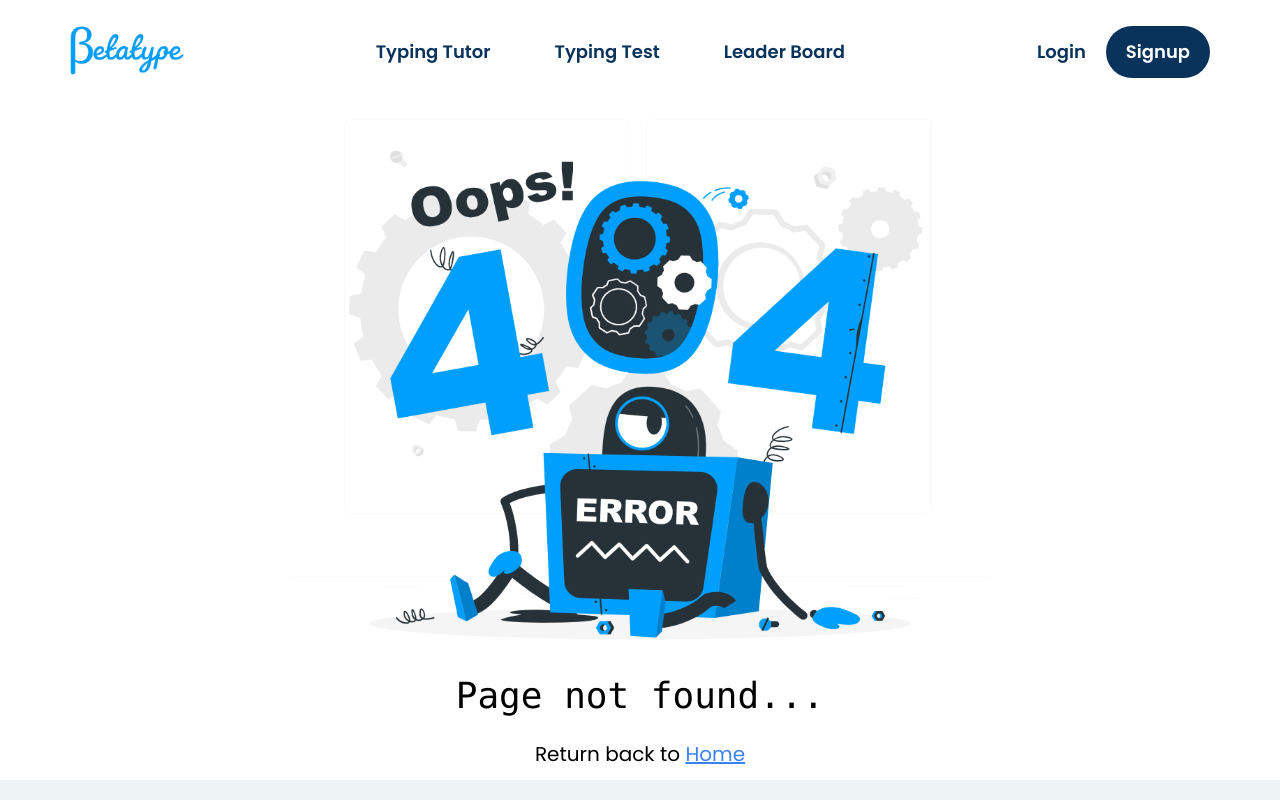
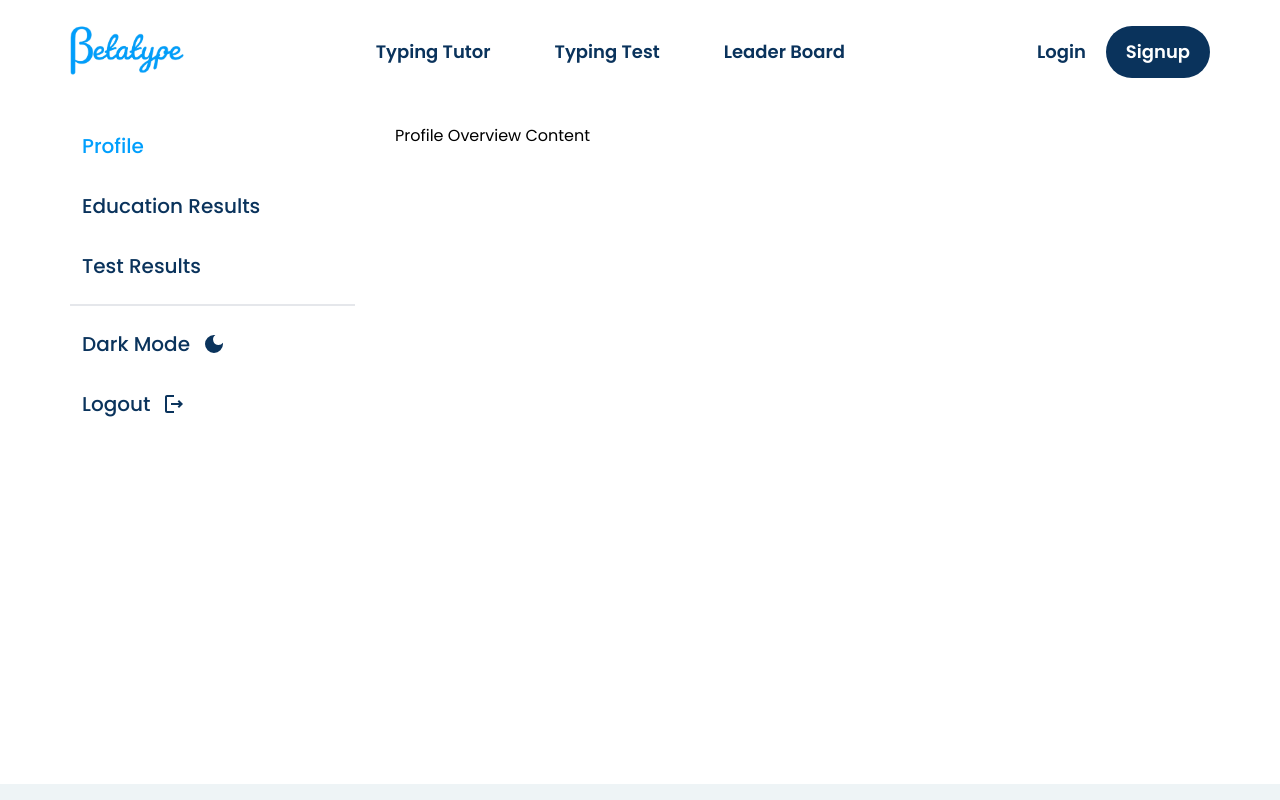
Before and after one commit to YugendarM/beta-type-fe, a React (Vite) app: page /profile/overview in a window 1280 px wide. Shown: the top 800 px of the page. Built offline with nearby package versions, Linux system fonts and the light colour scheme; no server answers.

Commit message:
Update - added routes in profile page

```diff
--- a/src/components/RouterComponent/RouterComponent.jsx
+++ b/src/components/RouterComponent/RouterComponent.jsx
@@ -21,13 +21,13 @@ const RouterComponent = () => {
         <Route path='/typing-test/result' element={<TestResultPageComponent/>}/>
         <Route path='/typing-tutor' element={<TypingTutorPageComponent/>}/>
         <Route path='/learn' element={<LearnPageComponent/>}/>
-        <Route path='/profile' element={<ProfilePageComponent/>}/>
+        <Route path="/profile/*" element={<ProfilePageComponent />} />
         <Route path='/leader-board' element={<LeaderBoardPageComponent/>}/>
         <Route path='/login' element={<LoginPageComponent/>}/>
         <Route path='/signup' element={<SignupPageComponent/>}/>
         <Route path='/about' element={<AboutPageComponent/>}/>
         <Route path='/contact' element={<ContactPageComponent/>}/>
-        <Route path='/*' element={<ErrorPageComponent/>}/>
+        {/* <Route path='/*' element={<ErrorPageComponent/>}/> */}
       </Routes>
   )
 }
--- a/src/pages/ProfilePageComponent/ProfilePageComponent.jsx
+++ b/src/pages/ProfilePageComponent/ProfilePageComponent.jsx
@@ -1,86 +1,191 @@
-import React from 'react'
-import profileAvatar from "../../assets/avatar.svg"
-import { FaBoltLightning } from 'react-icons/fa6'
-import { useDispatch, useSelector } from 'react-redux'
-import { logoutUser } from '../../redux/user/userSlice'
-import { useNavigate } from 'react-router-dom'
-import { MdOutlineShutterSpeed } from "react-icons/md";
-import { AiOutlineAim } from "react-icons/ai";
-import { MdOutlineLogout } from "react-icons/md";
-import { MdDarkMode } from "react-icons/md";
+// // import React from 'react'
+// // import profileAvatar from "../../assets/avatar.svg"
+// // import { FaBoltLightning } from 'react-icons/fa6'
+// // import { useDispatch, useSelector } from 'react-redux'
+// // import { logoutUser } from '../../redux/user/userSlice'
+// // import { Link, Route, Routes, useNavigate } from 'react-router-dom'
+// // import { MdOutlineShutterSpeed } from "react-icons/md";
+// // import { AiOutlineAim } from "react-icons/ai";
+// // import { MdOutlineLogout } from "react-icons/md";
+// // import { MdDarkMode } from "react-icons/md";
+
+// // const ProfilePageComponent = () => {
+
+// //   const userData = useSelector((state) => state.user)
+// //   const dispatch = useDispatch()
+
+// //   const navigate = useNavigate()
+
+// //   const createdAt = new Date(userData.data.createdAt && userData.data.createdAt);
+// //   const formattedDate = createdAt.toLocaleDateString('en-GB', {
+// //     day: '2-digit',
+// //     month: 'long',
+// //     year: '2-digit',
+// //   });
+
+// //   const handleLogout = () => {
+// //     dispatch(logoutUser())
+// //     alert("User logged out")
+// //     navigate("/login")
+// //   }
+
+// //   return (
+// //     <div className='profile-page-container flex justify-center h-[85vh]'>
+// //       <div className='w-full max-w-[1220px] px-5 md:px-10 flex gap-5 py-5'>
+
+// //         <div className='w-[30%] flex flex-col gap-4'>
+// //           {/* <button className='text-betatypeDarkBlue text-xl font-medium  border-gray-200 text-start py-2 px-3 rounded-lg w-2/3 flex items-center gap-3 justify-center hover:bg-gray-100 transition'>Dark Mode<MdDarkMode className='text-2xl'/></button> */}
+// //           {/* <button onClick={handleLogout} className='text-betatypeDarkBlue text-xl font-medium border-2 border-gray-200 text-start py-2 px-3 rounded-lg w-2/3 flex items-center gap-3 justify-center hover:bg-gray-100 transition'>Logout<MdOutlineLogout className='text-2xl'/></button> */}
+// //           <Link to={"/profile/overview"}>Profile Overview</Link>
+// //         </div>
+
+// //         <Routes>
+// //           <Route exact path='/profile/overview' element={<div>overview</div>}/>
+// //           <Route path='/education-results' element={<div>overview</div>}/>
+// //           <Route path='/test-results' element={<div>overview</div>}/>
+// //           <Route path='/overview' element={<div>overview</div>}/>
+// //           <Route path='/overview' element={<div>overview</div>}/>
+// //           <Route path='/overview' element={<div>overview</div>}/>
+// //         </Routes>
+
+
+// //       </div>
+// //     </div>
+// //   )
+// // }
+
+// // export default ProfilePageComponent
+
+
+// import React from 'react'
+// import profileAvatar from "../../assets/avatar.svg"
+// import { useDispatch, useSelector } from 'react-redux'
+// import { logoutUser } from '../../redux/user/userSlice'
+// import { Link, Route, Routes, useNavigate } from 'react-router-dom'
+// import { MdOutlineLogout } from "react-icons/md";
+// import { MdDarkMode } from "react-icons/md";
+
+// const ProfilePageComponent = () => {
+
+//   const userData = useSelector((state) => state.user)
+//   const dispatch = useDispatch()
+
+//   const navigate = useNavigate()
+
+//   const createdAt = new Date(userData.data.createdAt && userData.data.createdAt);
+//   const formattedDate = createdAt.toLocaleDateString('en-GB', {
+//     day: '2-digit',
+//     month: 'long',
+//     year: '2-digit',
+//   });
+
+//   const handleLogout = () => {
+//     dispatch(logoutUser())
+//     alert("User logged out")
+//     navigate("/login")
+//   }
+
+//   return (
+//     <div className='profile-page-container flex justify-center h-[85vh]'>
+//       <div className='w-full max-w-[1220px] px-5 md:px-10 flex gap-5 py-5'>
+
+//         {/* Sidebar */}
+//         <div className='w-[30%] flex flex-col gap-4'>
+//           <button className='text-betatypeDarkBlue text-xl font-medium border-gray-200 text-start py-2 px-3 rounded-lg w-full flex items-center gap-3 hover:bg-gray-100 transition'>
+//             Dark Mode <MdDarkMode className='text-2xl'/>
+//           </button>
+//           <button onClick={handleLogout} className='text-betatypeDarkBlue text-xl font-medium border-2 border-gray-200 text-start py-2 px-3 rounded-lg w-full flex items-center gap-3 hover:bg-gray-100 transition'>
+//             Logout <MdOutlineLogout className='text-2xl'/>
+//           </button>
+
+//           {/* Navigation Links */}
+//           <nav className='flex flex-col gap-3'>
+//             <Link to="/profile/overview" className='text-betatypeDarkBlue text-lg font-medium py-2 px-3 rounded-lg hover:bg-gray-100 transition'>
+//               Profile Overview
+//             </Link>
+//             <Link to="/profile/education-results" className='text-betatypeDarkBlue text-lg font-medium py-2 px-3 rounded-lg hover:bg-gray-100 transition'>
+//               Education Results
+//             </Link>
+//             <Link to="/profile/test-results" className='text-betatypeDarkBlue text-lg font-medium py-2 px-3 rounded-lg hover:bg-gray-100 transition'>
+//               Test Results
+//             </Link>
+//           </nav>
+//         </div>
+
+//         {/* Main Content Area */}
+//         <div className='w-[70%] flex flex-col'>
+//           <Routes>
+//             <Route exact path='/profile/overview' element={<div>Profile Overview Content</div>} />
+//             <Route path='/profile/education-results' element={<div>Education Results Content</div>} />
+//             <Route path='/profile/test-results' element={<div>Test Results Content</div>} />
+//           </Routes>
+//         </div>
+//       </div>
+//     </div>
+//   )
+// }
+
+// export default ProfilePageComponent
+
+
+import React from 'react';
+import { Link, Navigate, Route, Routes, useLocation, useNavigate, useParams } from 'react-router-dom';
+import { MdOutlineLogout, MdDarkMode } from "react-icons/md";
+import { useDispatch, useSelector } from 'react-redux';
+import { logoutUser } from '../../redux/user/userSlice';
 
 const ProfilePageComponent = () => {
-
-  const userData = useSelector((state) => state.user)
-  const dispatch = useDispatch()
-
-  const navigate = useNavigate()
-
-  const createdAt = new Date(userData.data.createdAt && userData.data.createdAt);
-  const formattedDate = createdAt.toLocaleDateString('en-GB', {
-    day: '2-digit',
-    month: 'long',
-    year: '2-digit',
-  });
+  const userData = useSelector((state) => state.user);
+  const dispatch = useDispatch();
+  const navigate = useNavigate();
 
   const handleLogout = () => {
-    dispatch(logoutUser())
-    alert("User logged out")
-    navigate("/login")
-  }
+    dispatch(logoutUser());
+    alert("User logged out");
+    navigate("/login");
+  };
+
+  const location = useLocation()
+  const parameter = location.pathname.split("/")[2]
 
   return (
     <div className='profile-page-container flex justify-center h-[85vh]'>
-      <div className='w-full max-w-[1220px] px-5 md:px-10 flex gap-5 py-5'>
+      <div className='w-full max-w-[1220px] px-5 md:px-10 flex gap-10 py-5'>
+        <div className='w-[25%] flex flex-col gap-4'>
+          <nav className='flex flex-col gap-4'>
+            <Link to="/profile/overview" className={` text-xl font-medium py-2 px-3 rounded-lg hover:bg-gray-100 transition ${parameter === "overview" ? "text-betatypePrimaryBlue" : "text-betatypeDarkBlue"}`}>
+              Profile
+            </Link>
+            <Link to="/profile/education-results" className={` text-xl font-medium py-2 px-3 rounded-lg hover:bg-gray-100 transition ${parameter === "education-results" ? "text-betatypePrimaryBlue" : "text-betatypeDarkBlue"}`}>
+              Education Results
+            </Link>
+            <Link to="/profile/test-results" className={` text-xl font-medium py-2 px-3 rounded-lg hover:bg-gray-100 transition ${parameter === "test-results" ? "text-betatypePrimaryBlue" : "text-betatypeDarkBlue"}`}>
+              Test Results
+            </Link>
 
-        <div className='w-[30%] flex flex-col gap-4'>
-          {/* <button className='text-betatypeDarkBlue text-xl font-medium  border-gray-200 text-start py-2 px-3 rounded-lg w-2/3 flex items-center gap-3 justify-center hover:bg-gray-100 transition'>Dark Mode<MdDarkMode className='text-2xl'/></button> */}
-          <button onClick={handleLogout} className='text-betatypeDarkBlue text-xl font-medium border-2 border-gray-200 text-start py-2 px-3 rounded-lg w-2/3 flex items-center gap-3 justify-center hover:bg-gray-100 transition'>Logout<MdOutlineLogout className='text-2xl'/></button>
+            <div className='bg-gray-200 h-[2px] w-full'></div>
+
+            <button className='text-betatypeDarkBlue text-xl font-medium border-gray-200 text-start py-2 px-3 rounded-lg w-full flex items-center gap-3 hover:bg-gray-100 transition'>
+              Dark Mode <MdDarkMode className='text-2xl'/>
+            </button>
+            <button onClick={handleLogout} className='text-betatypeDarkBlue text-xl font-medium text-start py-2 px-3 rounded-lg w-full flex items-center gap-3 hover:bg-gray-100 transition'>
+              Logout <MdOutlineLogout className='text-2xl'/>
+            </button>
+          </nav>
         </div>
 
-        <div className='w-[70%] flex flex-col gap-10 '>
-          <div className='profile-container flex items-center gap-8'>
-            <img alt='profile-avatar' src={profileAvatar} className='w-24'/>
-            <div className='flex flex-col gap-2'>
-              <h1 className='text-betatypeDarkBlue text-5xl font-semibold capitalize'>{userData.data.name && userData.data.name}</h1>
-              <p className='text-xl text-betatypeDarkBlue text-opacity-70 font-medium'>Joined {formattedDate}</p>
-            </div>
-          </div>
-
-          <div className='overview-container flex flex-col gap-8 max-w-[600px]'>
-            <div className='flex justify-between items-center'>
-              <h1 className='text-betatypeDarkBlue text-4xl font-semibold'>Overview</h1>
-              <div className='flex items-center'>
-                <p className='text-3xl font-semibold text-betatypeDarkBlue'><span className='text-xl text-betatypeDarkBlue text-opacity-90 font-medium'>BetaScore: </span>{userData.data.betaScore && userData.data.betaScore}</p>
-                <FaBoltLightning className='text-betatypeDarkYellow text-3xl'/>
-              </div>
-            </div>
-
-            {
-              (userData.data.topSpeed > 0 && userData.data.topAccuracy > 0) &&
-              <div className='flex items-center justify-around'>
-                <div className='speed-container bg-betatypePrimaryPurple flex flex-col items-center w-48 rounded-2xl'>
-                  <div className='bg-betatypePrimaryDarkPurple w-full rounded-t-2xl'>
-                    <p className='text-white text-opacity-80 py-2 flex justify-center items-center gap-1'><MdOutlineShutterSpeed className='text-2xl'/>Top Speed</p>
-                  </div>
-                  <p className='text-5xl text-white font-medium py-4 flex justify-center items-end'>{userData.data.topSpeed && userData.data.topSpeed}<span className='text-lg text-white font-normal text-opacity-90'>wpm</span></p>
-                </div>
-
-                <div className='speed-container bg-betatypePrimaryOrange flex flex-col items-center w-48 rounded-2xl'>
-                  <div className='bg-betatypePrimaryDarkOrange w-full rounded-t-2xl'>
-                    <p className='text-white text-opacity-80 py-2 flex justify-center items-center gap-1'><AiOutlineAim className='text-2xl'/>Accuracy</p>
-                  </div>
-                  <p className='text-5xl text-white font-medium py-4 flex justify-center items-end'>{userData.data.topAccuracy && userData.data.topAccuracy}<span className='text-lg text-white font-normal text-opacity-90'>%</span></p>
-                </div>
-              </div>
-            }
-          </div>
+        {/* Main Content Area */}
+        <div className='w-[70%] flex flex-col'>
+          <Routes>
+            <Route path="/" element={<Navigate to="overview" replace />} />
+            <Route path="overview" element={<div>Profile Overview Content</div>} />
+            <Route path="education-results" element={<div>Education Results Content</div>} />
+            <Route path="test-results" element={<div>Test Results Content</div>} />
+          </Routes>
         </div>
-
-
       </div>
     </div>
-  )
-}
+  );
+};
 
-export default ProfilePageComponent
+export default ProfilePageComponent;
```
